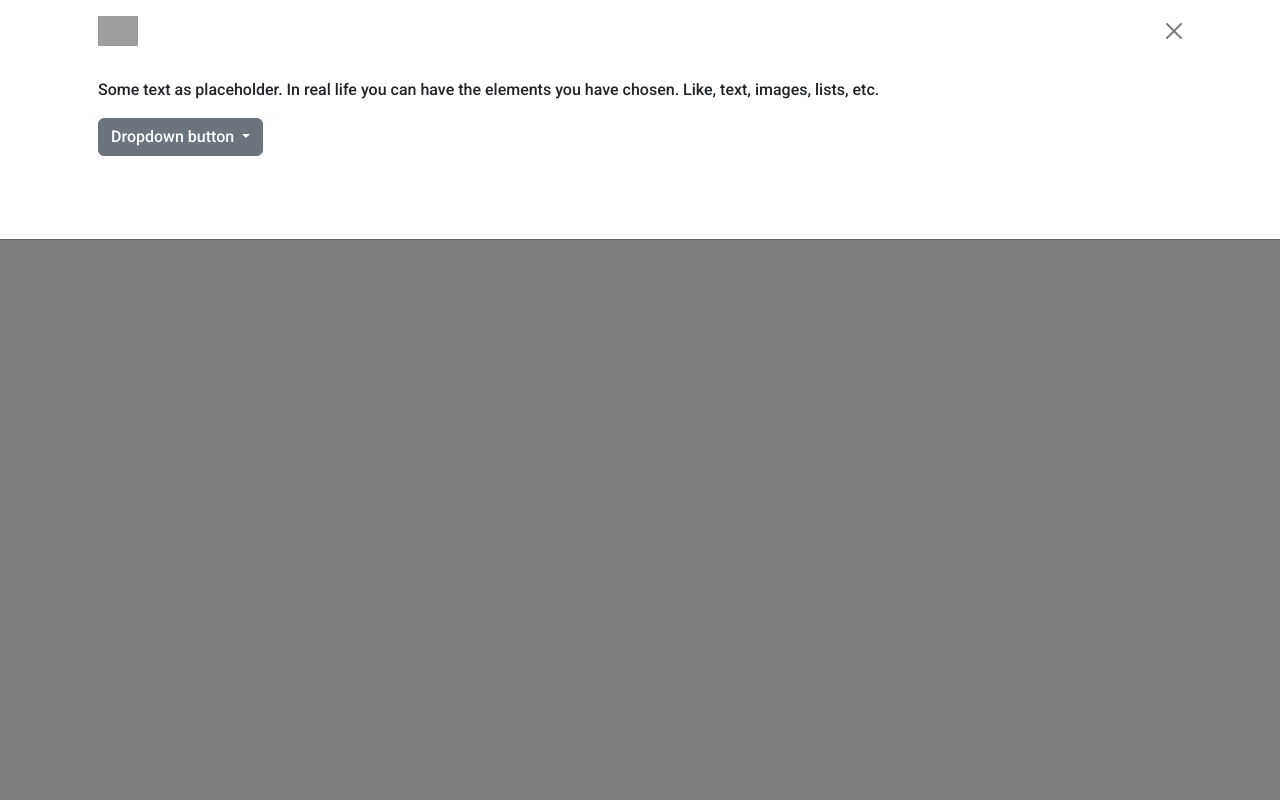
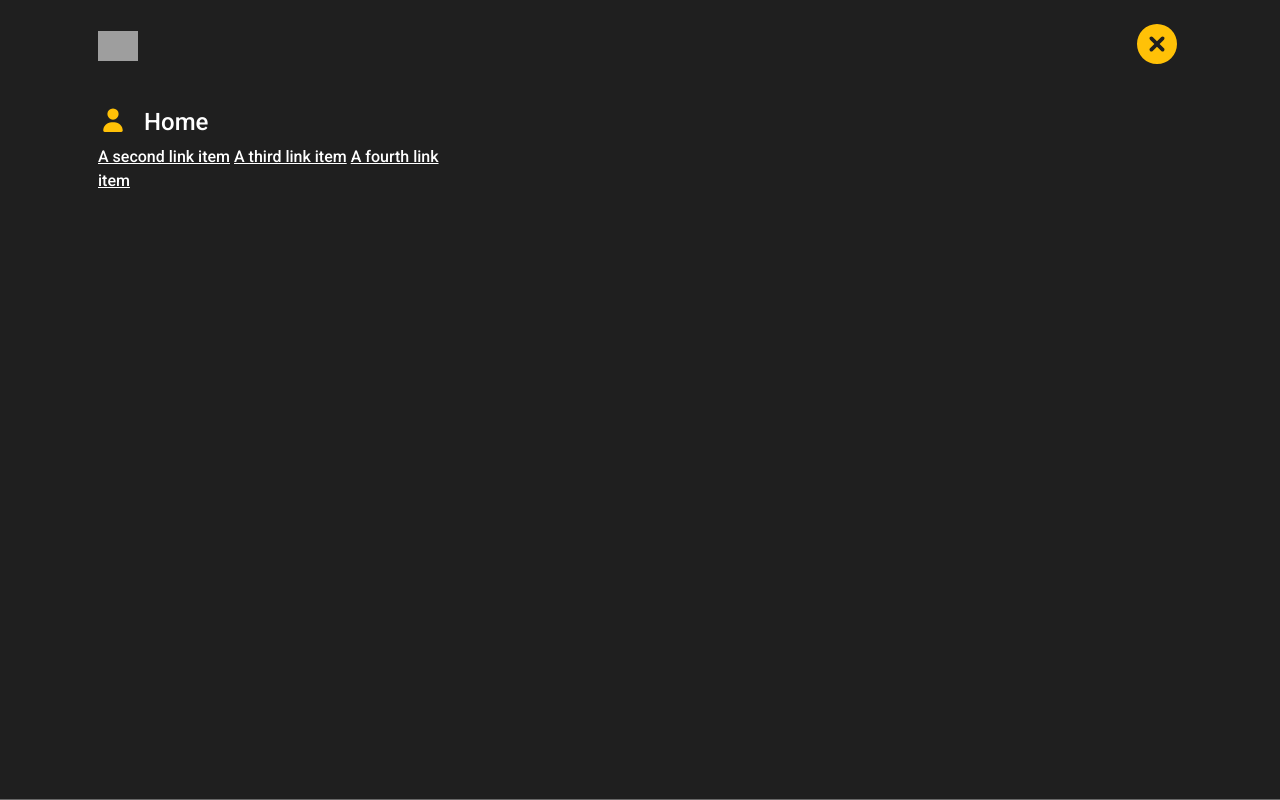
Before and after one commit to 9oyle7/food, a plain HTML site: page index.html in a window 1280 px wide. Both pictures are taken after a click on the button "menu". Drawn offline with Linux system fonts and the light colour scheme; grey boxes are pictures that could not be loaded.

Commit message:
start on offcanvas

```diff
--- a/css/food.css
+++ b/css/food.css
@@ -29,3 +29,11 @@ body {
   }
 
   /* end nabar */
+
+  /* start offcanvas  */
+
+  .offcanvas  {
+    background-color: #1f1f1f;
+    color: #fff;
+  }
+  /* end  offcanvas  */
--- a/index.html
+++ b/index.html
@@ -106,27 +106,31 @@
         <!-- Container wrapper -->
     </nav>
     <!-- offcanvase content -->
-    <div class="offcanvas offcanvas-top" tabindex="-1" id="offcanvasExample" aria-labelledby="offcanvasExampleLabel">
+    <div class="offcanvas offcanvas-top overflow-auto vh-100" tabindex="-1" id="offcanvasExample" aria-labelledby="offcanvasExampleLabel">
       <div class="container">
         <div class="row">
           <div class="col">
             <div class="offcanvas-header">
               <a class="navbar-brand me-0" href="#"><img id="MDB-logo" src="https://mdbcdn.b-cdn.net/wp-content/uploads/2018/06/logo-mdb-jquery-small.png" alt="Logo" draggable="false" height="30" /></a>
-              <button type="button" class="btn-close" data-bs-dismiss="offcanvas" aria-label="Close"></button>
+              <a href="#" type="button"  class="link-warning fs-1" aria-label="Close" data-bs-dismiss="offcanvas" aria-label="Close">
+                <i class="fa-solid fa-circle-xmark"></i>
+              </a>
             </div>
             <div class="offcanvas-body">
-              <div>
-                Some text as placeholder. In real life you can have the elements you have chosen. Like, text, images, lists, etc.
-              </div>
-              <div class="dropdown mt-3">
-                <button class="btn btn-secondary dropdown-toggle" type="button" data-bs-toggle="dropdown">
-                  Dropdown button
-                </button>
-                <ul class="dropdown-menu">
-                  <li><a class="dropdown-item" href="#">Action</a></li>
-                  <li><a class="dropdown-item" href="#">Another action</a></li>
-                  <li><a class="dropdown-item" href="#">Something else here</a></li>
-                </ul>
+              <div class="row">
+                <div class="col-md-4">
+                  <div class="">
+                    <div class="title-nav d-flex">
+                      <i class="fa-solid fa-user pe-3 fa-xl text-warning"></i>
+                      <h4>Home</h4>
+                    </div>
+                    <div class="links">
+                      <a href="#" class=" list-group-item-action">A second link item</a>
+                      <a href="#" class=" list-group-item-action">A third link item</a>
+                      <a href="#" class=" list-group-item-action">A fourth link item</a>
+                    </div>
+                  </div>
+                </div>
               </div>
             </div>
           </div>
```
